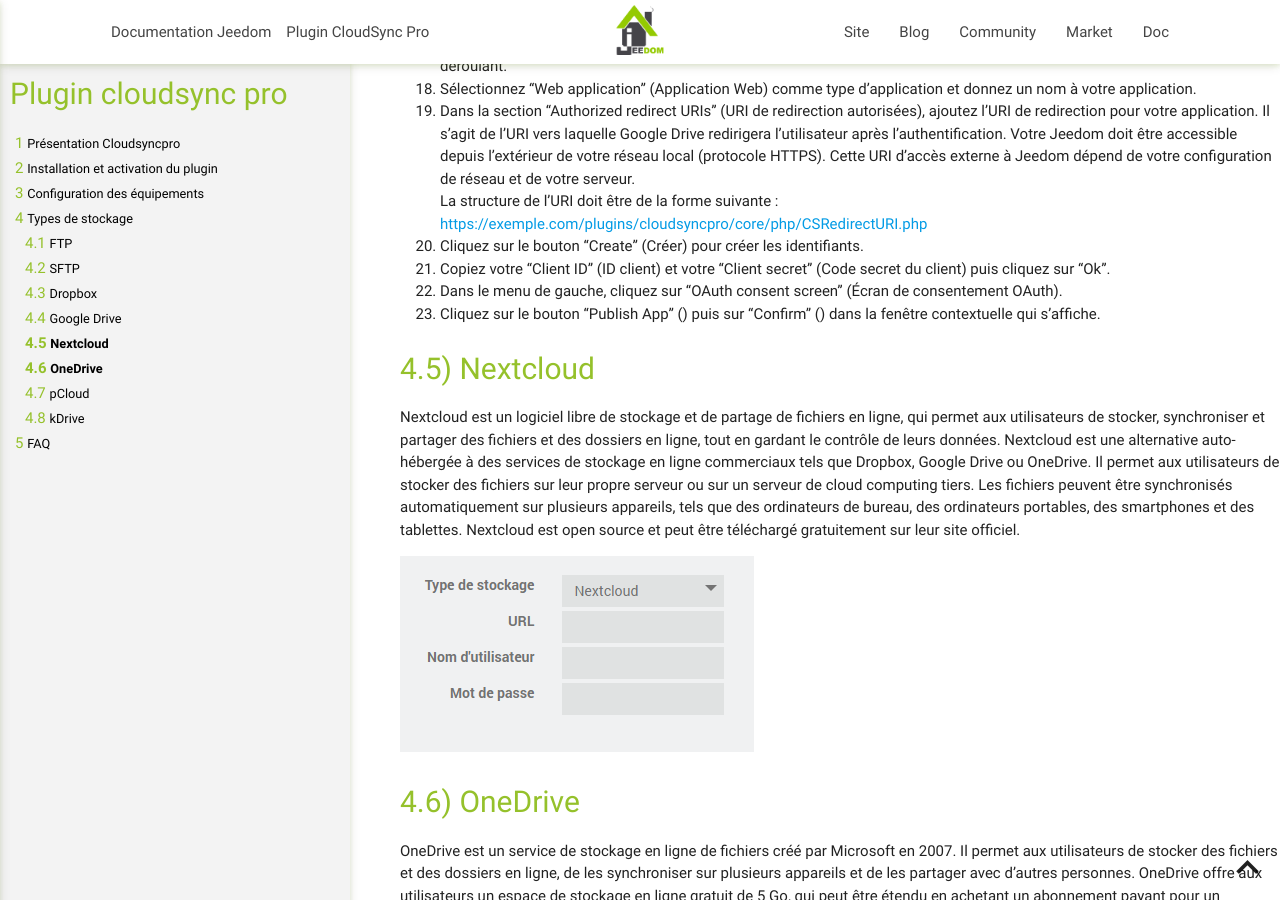
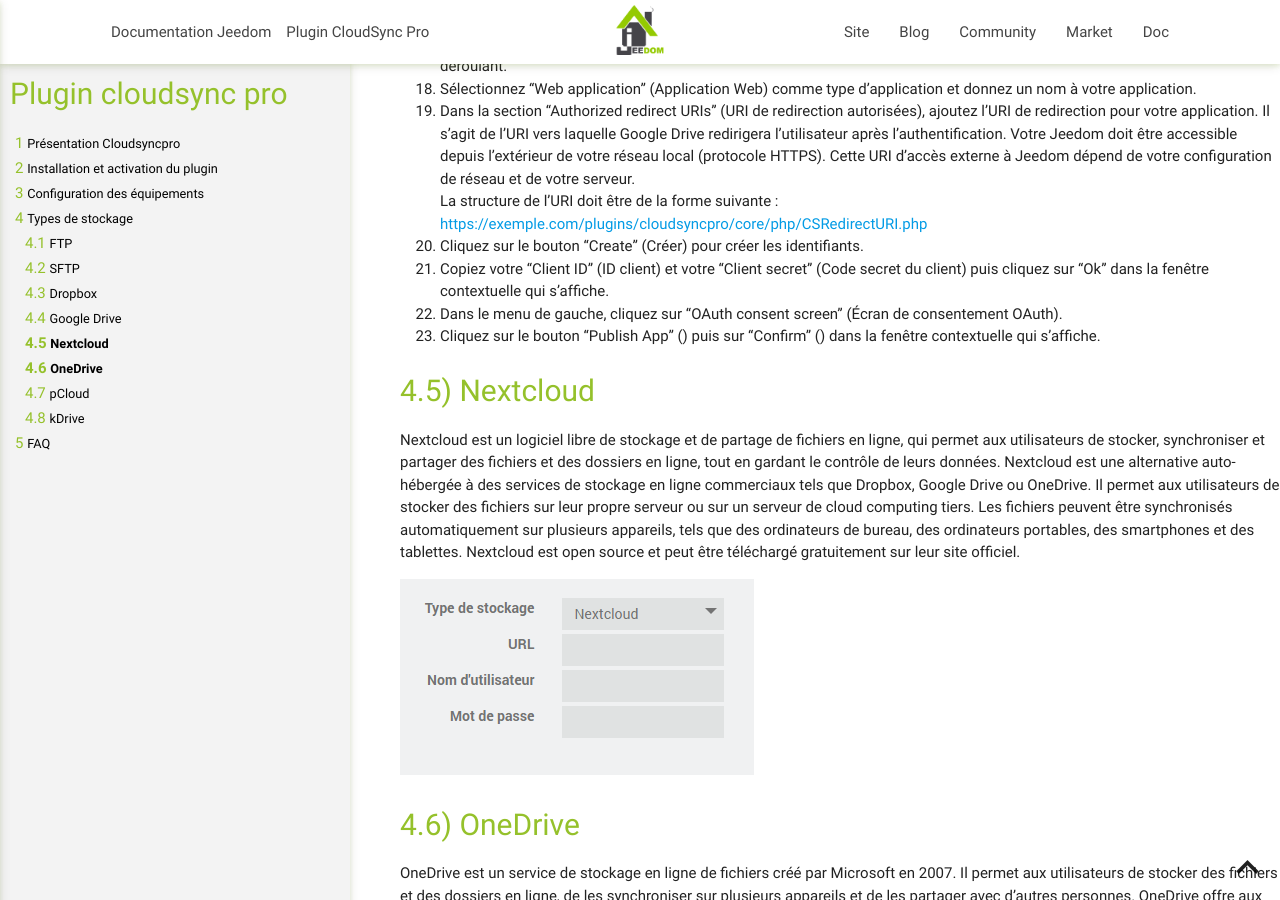
Before and after one commit to thanaus/jeedom_docs, a Jekyll site: the page built from plugins/cloudsyncpro/fr_FR/index.md, in a window 1280 px wide and 900 px high, scrolled down 3227 px. Built offline with Jekyll 4.4.1, drawn with Linux system fonts in a browser that asks for light colours.

Commit message:
Update index.md

```diff
--- a/plugins/cloudsyncpro/fr_FR/index.md
+++ b/plugins/cloudsyncpro/fr_FR/index.md
@@ -129,7 +129,7 @@ Voici les étapes à suivre pour créer un projet dans Google Cloud Console :
 La structure de l'URI doit être de la forme suivante :
 [https://exemple.com/plugins/cloudsyncpro/core/php/CSRedirectURI.php](https://exemple.com/plugins/cloudsyncpro/core/php/CSRedirectURI.php)
 25. Cliquez sur le bouton "Create" (Créer) pour créer les identifiants.
-26. Copiez votre "Client ID" (ID client) et votre "Client secret" (Code secret du client) puis cliquez sur "Ok".
+26. Copiez votre "Client ID" (ID client) et votre "Client secret" (Code secret du client) puis cliquez sur "Ok" dans la fenêtre contextuelle qui s'affiche.
 28. Dans le menu de gauche, cliquez sur "OAuth consent screen" (Écran de consentement OAuth).
 29. Cliquez sur le bouton "Publish App" () puis sur "Confirm" () dans la fenêtre contextuelle qui s'affiche.
 
```
